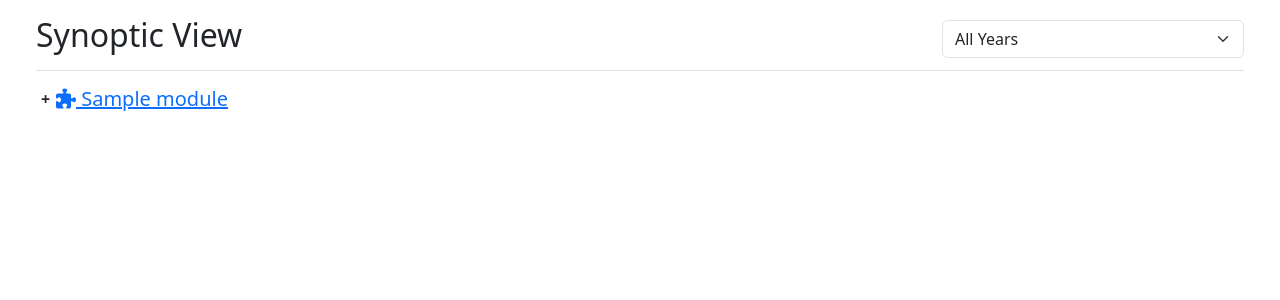
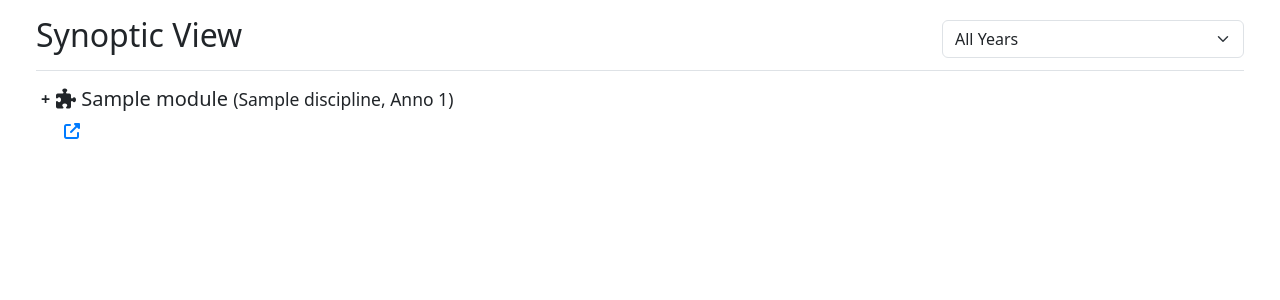
Before and after one commit to rcasertascuola/teachingmanager, a PHP site: page /synoptic_view.php in a window 1280 px wide; the page is wider, and only the part inside the window is pictured. Shown: the part 104-404 px from the top of that part. Run offline with PHP 8.4, Linux system fonts and the light colour scheme; the visitor is signed in with stand-in values (Sample User, id 1); tables that the repository leaves empty or names only in its code hold one stand-in row (values such as "Sample post").

Commit message:
feat(synoptic-view): Add link icons and module metadata
This commit introduces two main improvements to the synoptic view:

1.  **Link Icons**: Replaces the clickable text with a link icon next to each item in the tree. This provides a clearer and more consistent UI for navigation.

2.  **Module Metadata**: Displays the discipline and year for each module, providing more context at a glance.

```diff
--- a/synoptic_data.php
+++ b/synoptic_data.php
@@ -144,6 +144,8 @@ foreach ($modules as $module) {
         'id' => $module->id,
         'name' => $module->name,
         'description' => $module->description,
+        'disciplina_name' => $module->disciplina_name,
+        'anno_corso' => $module->anno_corso,
         'udas' => $udaData,
     ];
 }
--- a/synoptic_view.php
+++ b/synoptic_view.php
@@ -32,6 +32,14 @@ include 'header.php';
     }
     .tree-view .leaf-node {
         padding-left: 15px;
+    }
+    .tree-view .link-icon {
+        margin-left: 8px;
+        color: #007bff;
+        text-decoration: none;
+    }
+    .tree-view .link-icon:hover {
+        color: #0056b3;
     }
 </style>
     <div class="container-fluid">
@@ -108,7 +116,7 @@ include 'header.php';
                         const hasChildren = node.children.length > 0;
                         const slug = slugify(node.title);
                         const link = `lessons/view.php?id=${lessonId}#${slug}`;
-                        li.innerHTML = `${hasChildren ? '<span class="toggler"></span>' : '<span class="leaf-node"></span>'}<a href="${link}">${node.title}</a>`;
+                        li.innerHTML = `${hasChildren ? '<span class="toggler"></span>' : '<span class="leaf-node"></span>'}<span>${node.title}</span><a href="${link}" class="link-icon" target="_blank"><i class="fas fa-external-link-alt"></i></a>`;
                         if (hasChildren) {
                             const ul = document.createElement('ul');
                             ul.className = 'children';
@@ -121,7 +129,6 @@ include 'header.php';
 
                 render(root.children, container);
             }
-
             function slugify(text) {
                 return text.toString().toLowerCase()
                     .replace(/\s+/g, '-')           // Replace spaces with -
@@ -138,7 +145,14 @@ include 'header.php';
                 data.forEach(module => {
                     const moduleLi = document.createElement('li');
                     const hasUdas = module.udas.length > 0;
-                    moduleLi.innerHTML = `${hasUdas ? '<span class="toggler"></span>' : '<span class="leaf-node"></span>'}<h5><a href="modules/view.php?id=${module.id}"><i class="fas fa-puzzle-piece"></i> ${module.name}</a></h5>`;
+                    let moduleInfo = '';
+                    if (module.disciplina_name || module.anno_corso) {
+                        const infoParts = [];
+                        if (module.disciplina_name) infoParts.push(module.disciplina_name);
+                        if (module.anno_corso) infoParts.push(`Anno ${module.anno_corso}`);
+                        moduleInfo = ` <small>(${infoParts.join(', ')})</small>`;
+                    }
+                    moduleLi.innerHTML = `${hasUdas ? '<span class="toggler"></span>' : '<span class="leaf-node"></span>'}<h5><i class="fas fa-puzzle-piece"></i> ${module.name}${moduleInfo}</h5><a href="modules/view.php?id=${module.id}" class="link-icon" target="_blank"><i class="fas fa-external-link-alt"></i></a>`;
 
                     if (hasUdas) {
                         const moduleUl = document.createElement('ul');
@@ -147,7 +161,7 @@ include 'header.php';
                         module.udas.forEach(uda => {
                             const udaLi = document.createElement('li');
                             const hasLessons = uda.lessons.length > 0;
-                            udaLi.innerHTML = `${hasLessons ? '<span class="toggler"></span>' : '<span class="leaf-node"></span>'}<h6><a href="udas/view.php?id=${uda.id}"><i class="fas fa-book"></i> ${uda.name}</a></h6>`;
+                            udaLi.innerHTML = `${hasLessons ? '<span class="toggler"></span>' : '<span class="leaf-node"></span>'}<h6><i class="fas fa-book"></i> ${uda.name}</h6><a href="udas/view.php?id=${uda.id}" class="link-icon" target="_blank"><i class="fas fa-external-link-alt"></i></a>`;
 
                             if (hasLessons) {
                                 const udaUl = document.createElement('ul');
@@ -156,7 +170,7 @@ include 'header.php';
                                 uda.lessons.forEach(lesson => {
                                     const lessonLi = document.createElement('li');
                                     const hasContent = lesson.content || lesson.conoscenze.length > 0 || lesson.abilita.length > 0 || lesson.exercises.length > 0;
-                                    lessonLi.innerHTML = `${hasContent ? '<span class="toggler"></span>' : '<span class="leaf-node"></span>'}<strong><a href="lessons/view.php?id=${lesson.id}"><i class="fas fa-chalkboard-teacher"></i> ${lesson.title}</a></strong>`;
+                                    lessonLi.innerHTML = `${hasContent ? '<span class="toggler"></span>' : '<span class="leaf-node"></span>'}<strong><i class="fas fa-chalkboard-teacher"></i> ${lesson.title}</strong><a href="lessons/view.php?id=${lesson.id}" class="link-icon" target="_blank"><i class="fas fa-external-link-alt"></i></a>`;
 
                                     if (hasContent) {
                                         const lessonUl = document.createElement('ul');
@@ -174,21 +188,21 @@ include 'header.php';
                                             lesson.conoscenze.forEach(conoscenza => {
                                                 const li = document.createElement('li');
                                                 const hasCompetenze = conoscenza.competenze && conoscenza.competenze.length > 0;
-                                                li.innerHTML = `${hasCompetenze ? '<span class="toggler"></span>' : '<span class="leaf-node"></span>'}<a href="conoscenze/view.php?id=${conoscenza.id}">${conoscenza.nome}</a>`;
+                                                li.innerHTML = `${hasCompetenze ? '<span class="toggler"></span>' : '<span class="leaf-node"></span>'}<span>${conoscenza.nome}</span><a href="conoscenze/view.php?id=${conoscenza.id}" class="link-icon" target="_blank"><i class="fas fa-external-link-alt"></i></a>`;
                                                 if (hasCompetenze) {
                                                     const ul = document.createElement('ul');
                                                     ul.className = 'children';
                                                     conoscenza.competenze.forEach(competenza => {
                                                         const compLi = document.createElement('li');
                                                         const hasDiscipline = competenza.discipline && competenza.discipline.length > 0;
-                                                        compLi.innerHTML = `${hasDiscipline ? '<span class="toggler"></span>' : '<span class="leaf-node"></span>'}<a href="competenze/view.php?id=${competenza.id}"><i class="fas fa-graduation-cap"></i> ${competenza.nome}</a>`;
+                                                        compLi.innerHTML = `${hasDiscipline ? '<span class="toggler"></span>' : '<span class="leaf-node"></span>'}<span><i class="fas fa-graduation-cap"></i> ${competenza.nome}</span><a href="competenze/view.php?id=${competenza.id}" class="link-icon" target="_blank"><i class="fas fa-external-link-alt"></i></a>`;
                                                         if (hasDiscipline) {
                                                             const discUl = document.createElement('ul');
                                                             discUl.className = 'children';
                                                             competenza.discipline.forEach(disciplina => {
                                                                 const discLi = document.createElement('li');
                                                                 discLi.className = 'leaf-node';
-                                                                discLi.innerHTML = `<a href="discipline/view.php?id=${disciplina.id}"><i class="fas fa-atom"></i> ${disciplina.nome}</a>`;
+                                                                discLi.innerHTML = `<span><i class="fas fa-atom"></i> ${disciplina.nome}</span><a href="discipline/view.php?id=${disciplina.id}" class="link-icon" target="_blank"><i class="fas fa-external-link-alt"></i></a>`;
                                                                 discUl.appendChild(discLi);
                                                             });
                                                             compLi.appendChild(discUl);
@@ -211,21 +225,21 @@ include 'header.php';
                                             lesson.abilita.forEach(skill => {
                                                 const li = document.createElement('li');
                                                 const hasCompetenze = skill.competenze && skill.competenze.length > 0;
-                                                li.innerHTML = `${hasCompetenze ? '<span class="toggler"></span>' : '<span class="leaf-node"></span>'}<a href="abilita/view.php?id=${skill.id}">${skill.nome}</a>`;
+                                                li.innerHTML = `${hasCompetenze ? '<span class="toggler"></span>' : '<span class="leaf-node"></span>'}<span>${skill.nome}</span><a href="abilita/view.php?id=${skill.id}" class="link-icon" target="_blank"><i class="fas fa-external-link-alt"></i></a>`;
                                                 if (hasCompetenze) {
                                                     const ul = document.createElement('ul');
                                                     ul.className = 'children';
                                                     skill.competenze.forEach(competenza => {
                                                         const compLi = document.createElement('li');
                                                         const hasDiscipline = competenza.discipline && competenza.discipline.length > 0;
-                                                        compLi.innerHTML = `${hasDiscipline ? '<span class="toggler"></span>' : '<span class="leaf-node"></span>'}<a href="competenze/view.php?id=${competenza.id}"><i class="fas fa-graduation-cap"></i> ${competenza.nome}</a>`;
+                                                        compLi.innerHTML = `${hasDiscipline ? '<span class="toggler"></span>' : '<span class="leaf-node"></span>'}<span><i class="fas fa-graduation-cap"></i> ${competenza.nome}</span><a href="competenze/view.php?id=${competenza.id}" class="link-icon" target="_blank"><i class="fas fa-external-link-alt"></i></a>`;
                                                         if (hasDiscipline) {
                                                             const discUl = document.createElement('ul');
                                                             discUl.className = 'children';
                                                             competenza.discipline.forEach(disciplina => {
                                                                 const discLi = document.createElement('li');
                                                                 discLi.className = 'leaf-node';
-                                                                discLi.innerHTML = `<a href="discipline/view.php?id=${disciplina.id}"><i class="fas fa-atom"></i> ${disciplina.nome}</a>`;
+                                                                discLi.innerHTML = `<span><i class="fas fa-atom"></i> ${disciplina.nome}</span><a href="discipline/view.php?id=${disciplina.id}" class="link-icon" target="_blank"><i class="fas fa-external-link-alt"></i></a>`;
                                                                 discUl.appendChild(discLi);
                                                             });
                                                             compLi.appendChild(discUl);
@@ -248,7 +262,7 @@ include 'header.php';
                                             lesson.exercises.forEach(exercise => {
                                                 const li = document.createElement('li');
                                                 li.className = 'leaf-node';
-                                                li.innerHTML = `<a href="exercises/view.php?id=${exercise.id}">${exercise.title}</a>`;
+                                                li.innerHTML = `<span>${exercise.title}</span><a href="exercises/view.php?id=${exercise.id}" class="link-icon" target="_blank"><i class="fas fa-external-link-alt"></i></a>`;
                                                 exercisesUl.appendChild(li);
                                             });
                                             exercisesLi.appendChild(exercisesUl);
```
